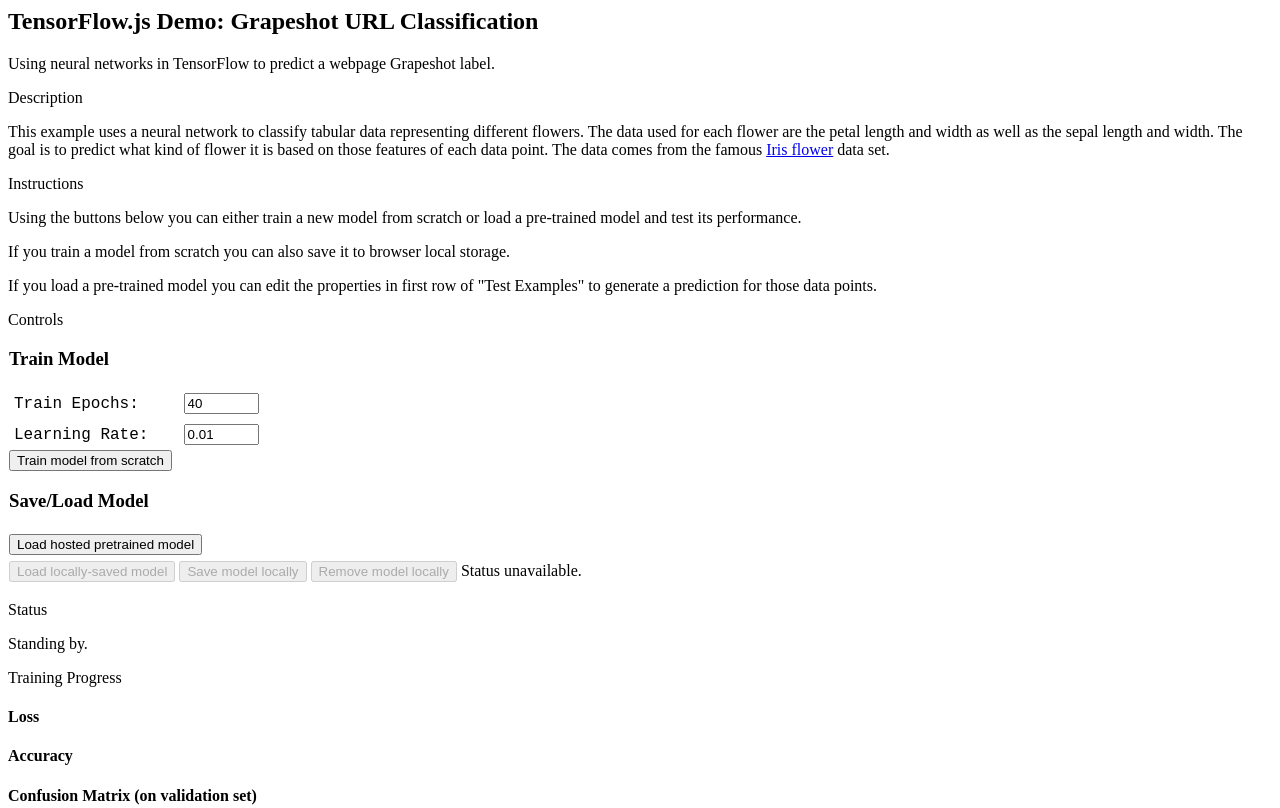
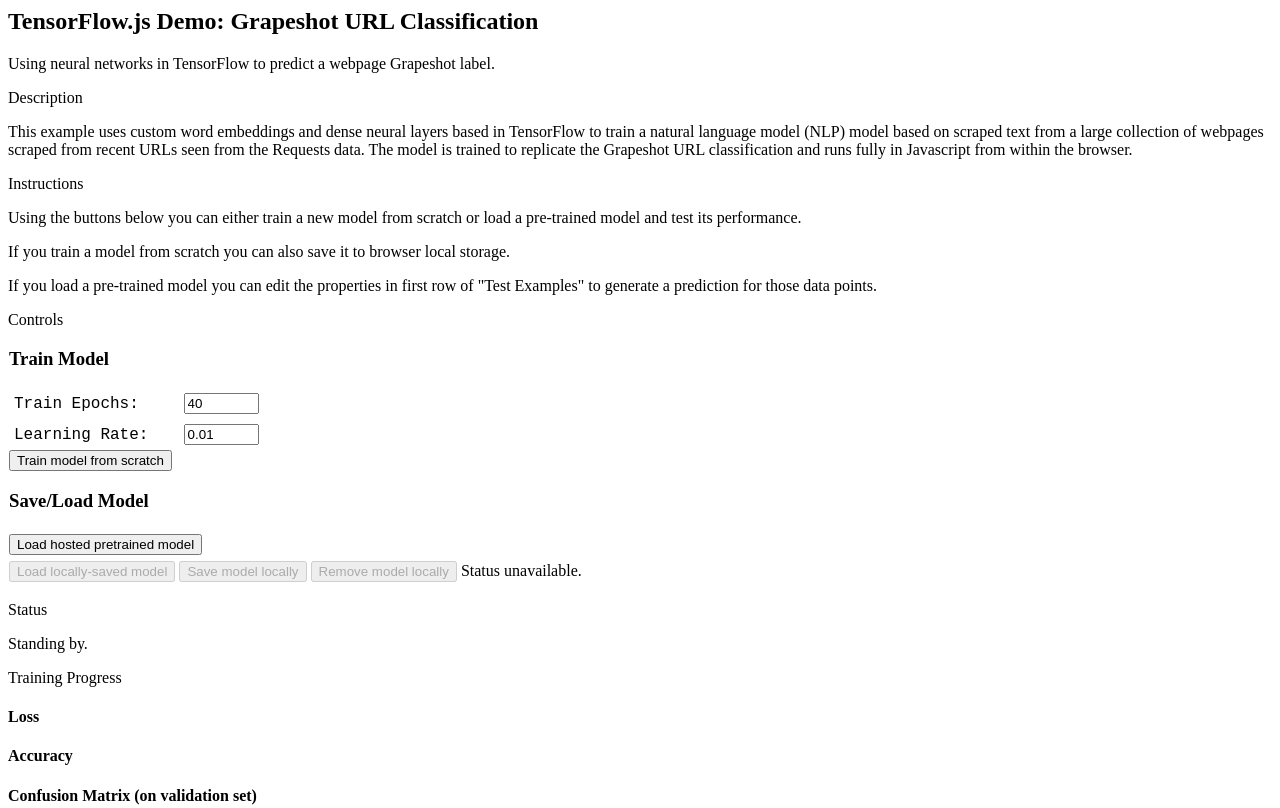
Before and after one commit to cipher982/Website-Grapeshot-Classification, a website: page index.html in a window 1280 px wide. Shown: the top 808 px of the page. Drawn offline with Linux system fonts and the light colour scheme.

Commit message:
Re-wording description

```diff
--- a/index.html
+++ b/index.html
@@ -92,11 +92,13 @@
       <section>
         <p class='section-head'>Description</p>
         <p>
-          This example uses a neural network to classify tabular data representing different flowers. The data used for
-          each flower are the petal length and width as well as the sepal length and width. The goal
-          is to predict what kind of flower it is based on those features of each data point. The
-          data comes from the famous <a href="https://en.wikipedia.org/wiki/Iris_flower_data_set">Iris flower</a> data
-          set.
+          This example uses custom word embeddings and dense neural layers based in TensorFlow to
+          train a natural language model (NLP) model based on scraped text from a large collection
+          of webpages scraped from recent URLs seen from the Requests data.
+
+          The model is trained to replicate the Grapeshot URL classification and runs fully in
+          Javascript from within the browser.
+          <!-- <a href="https://webpage.com">Test Link</a> -->
         </p>
       </section>
 
```
